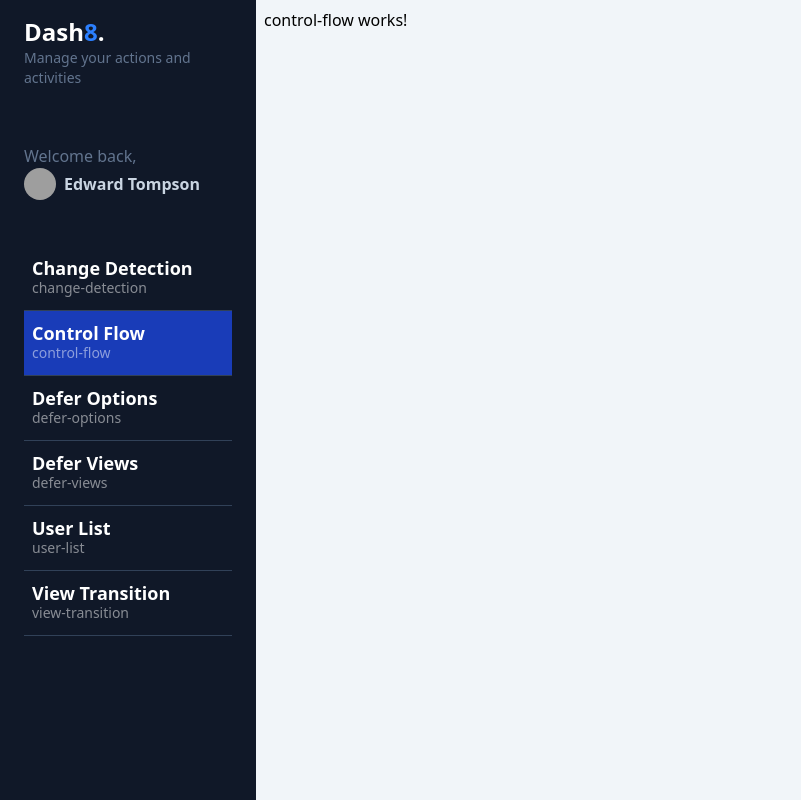
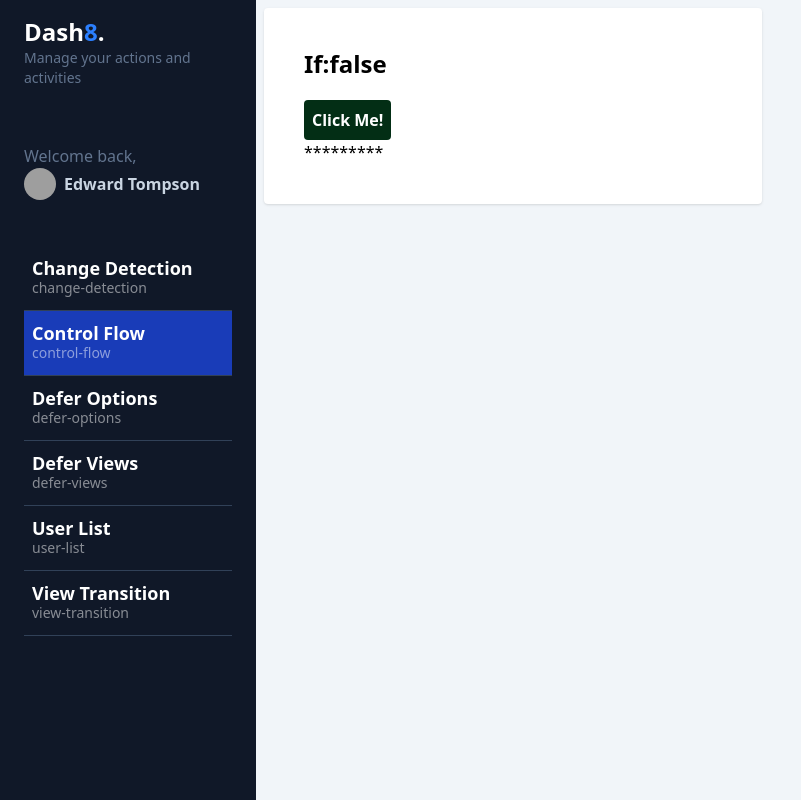
Before and after one commit to BigCode07/10-Angular19, an Angular app: page /dashboard/control-flow in a window 1280 px wide. Shown: the whole page, without its empty margins (0-801 px from the left). Built offline with nearby package versions, Linux system fonts and the light colour scheme; grey boxes are pictures that could not be loaded.

Commit message:
feat: Control Flow - @If

```diff
--- a/src/app/dashboard/pages/control-flow/control-flow.component.html
+++ b/src/app/dashboard/pages/control-flow/control-flow.component.html
@@ -1 +1,20 @@
-<p>control-flow works!</p>
+<section class="grid grid-cols-1 md:grid-cols-2 gap-3">
+  <!-- @if () {} -->
+
+  <div class="bg-white rounded shadow p-10">
+    <h2 class="text-2xl font-bold mb-5">If:{{ showContent() }}</h2>
+
+    <button
+      class="bg-green-950 p-2 font-bold text-white rounded"
+      (click)="toggleContent()"
+    >
+      Click Me!
+    </button>
+
+    @if (showContent()) {
+    <p>Hola Mundo</p>
+    }@else {
+    <p>*********</p>
+    }
+  </div>
+</section>
--- a/src/app/dashboard/pages/control-flow/control-flow.component.ts
+++ b/src/app/dashboard/pages/control-flow/control-flow.component.ts
@@ -1,9 +1,14 @@
-import { ChangeDetectionStrategy, Component } from '@angular/core';
+import { Component, signal } from '@angular/core';
 
 @Component({
   selector: 'app-control-flow',
   imports: [],
   templateUrl: './control-flow.component.html',
-  changeDetection: ChangeDetectionStrategy.OnPush,
 })
-export default class ControlFlowComponent {}
+export default class ControlFlowComponent {
+  public showContent = signal<Boolean>(false);
+
+  toggleContent() {
+    this.showContent.update((value) => !value);
+  }
+}
```
